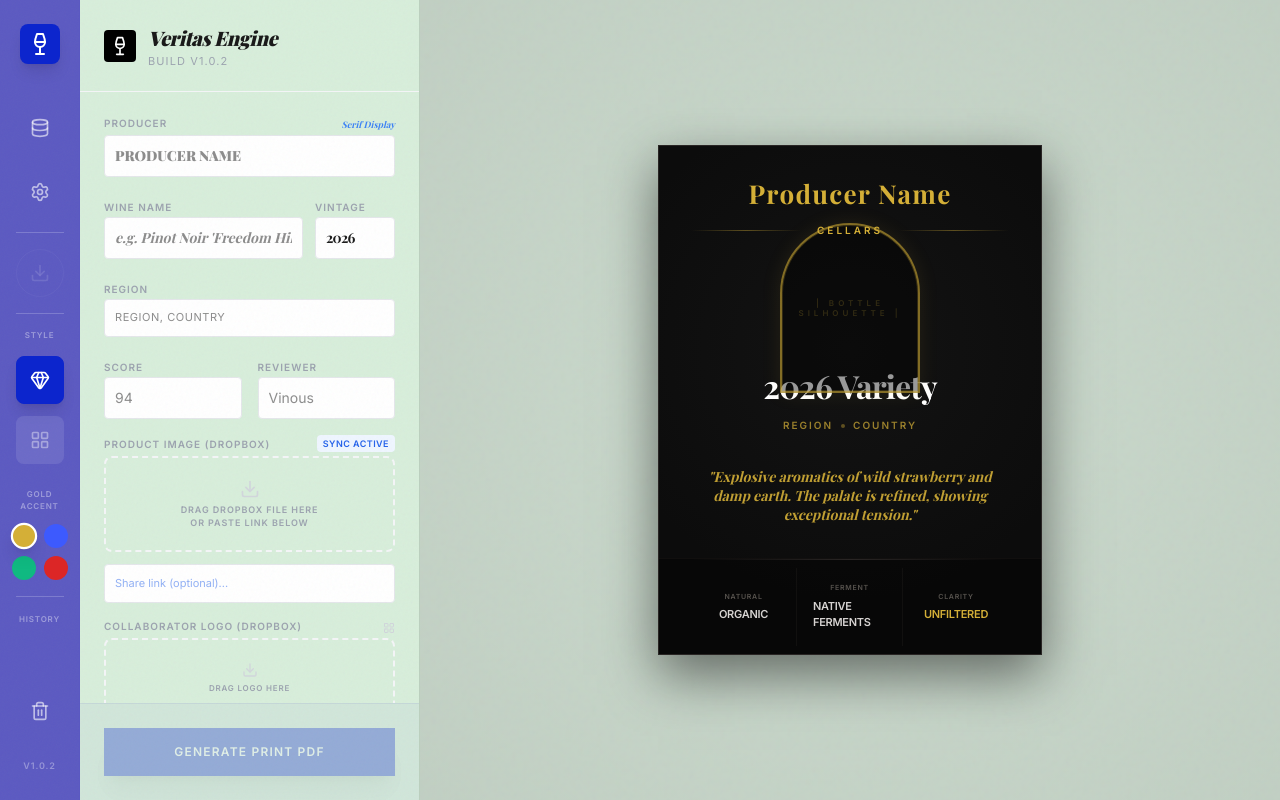
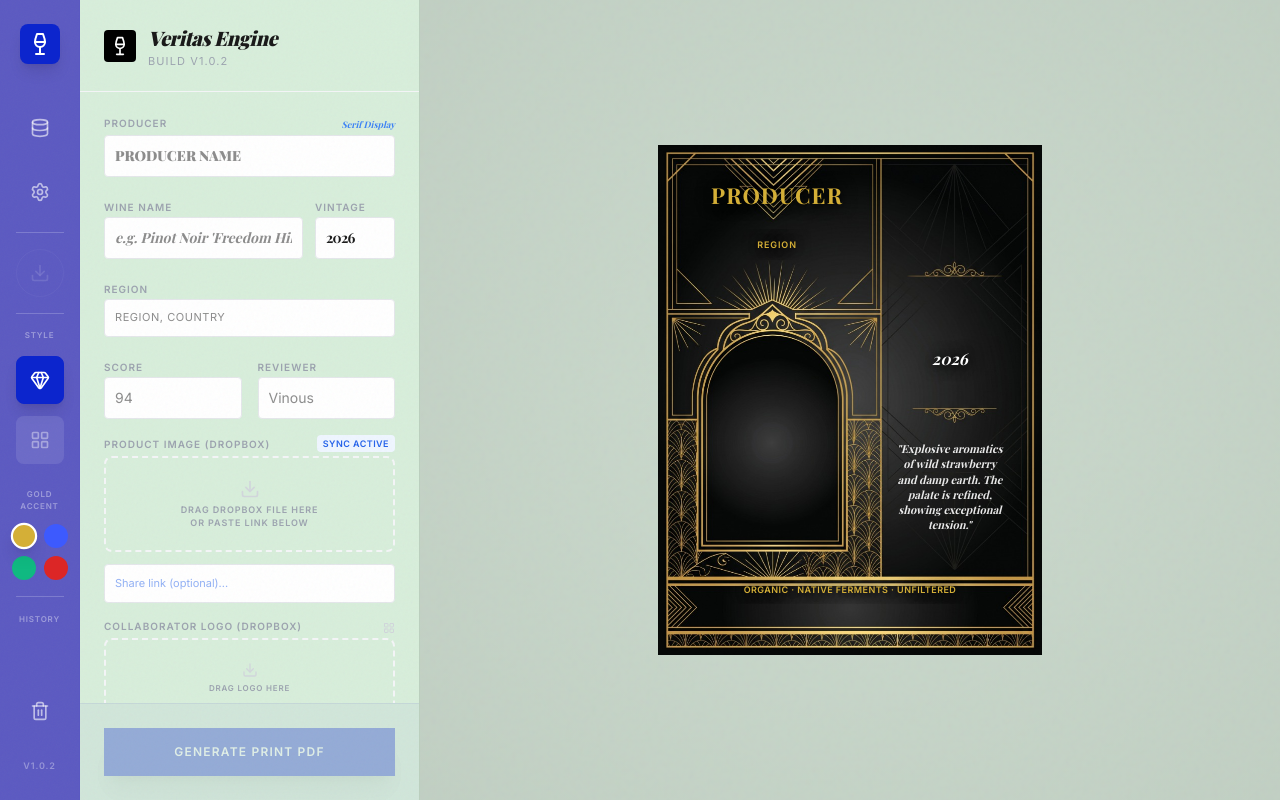
Before and after one commit to Hyper217/veritas-talker-engine, a React (Vite) app: page / in a window 1280 px wide. Built offline with nearby package versions, Linux system fonts and the light colour scheme; a web font is replaced by a local one.

Commit message:
feat: integrate premium gold-and-black Noir theme template and layout coordinates

```diff
--- a/src/components/ShelfTalker.tsx
+++ b/src/components/ShelfTalker.tsx
@@ -92,162 +92,19 @@
       : formatDropboxUrl(logoUrl)
     : null;
   const layout = settings?.designLayout || 'royal-dark';
-  const accentColor = settings?.royalDarkColor || '#D4AF37';
 
   const printClass = forPrint ? 'shadow-none' : '';
-  const noirShadow = forPrint ? '' : 'shadow-[0_20px_50px_rgba(0,0,0,0.5)]';
 
-  const renderNoir = () => (
-    <div
-      className={`shelf-talker w-[384px] h-[510px] bg-[#0c0c0c] flex flex-col font-sans overflow-hidden box-border relative ${noirShadow} border border-stone-800 ${printClass}`}
-      id={`shelf-talker-${product.id}`}
-    >
-      <div className="absolute inset-0 bg-[radial-gradient(circle_at_50%_40%,rgba(60,60,60,0.15)_0%,transparent_70%)]" />
-
-      <header className="pt-8 pb-2 px-8 flex flex-col items-center relative z-10 shrink-0">
-        <h1
-          className="font-serif text-[26px] font-medium tracking-[0.05em] leading-tight"
-          style={{ color: accentColor }}
-        >
-          {product.producer || 'Producer Name'}
-        </h1>
-        <div className="flex items-center gap-4 w-full justify-center mt-3">
-          <div
-            className="h-[1px] flex-1"
-            style={{ background: `linear-gradient(to right, transparent, ${accentColor}66, transparent)` }}
-          />
-          <span
-            className="text-[10px] font-black uppercase tracking-[0.3em]"
-            style={{ color: accentColor }}
-          >
-            Cellars
-          </span>
-          <div
-            className="h-[1px] flex-1"
-            style={{ background: `linear-gradient(to left, transparent, ${accentColor}66, transparent)` }}
-          />
-        </div>
-      </header>
-
-      <div className="flex-1 min-h-0 px-8 py-2 flex flex-col relative">
-        <div className="flex flex-1 min-h-0 gap-2 items-center relative">
-          <div className="flex-1 flex flex-col items-center justify-center min-h-0">
-            <div
-              className="w-[140px] h-[170px] max-h-full rounded-t-[70px] border-2 flex items-center justify-center bg-black/40 relative"
-              style={{ borderColor: `${accentColor}99`, boxShadow: `0 0 20px ${accentColor}1A` }}
-            >
-              <div
-                className="absolute inset-0 rounded-t-[70px] border pointer-events-none"
-                style={{ borderColor: `${accentColor}33` }}
-              />
-              {imageUrl ? (
-                <img
-                  src={imageUrl}
-                  alt="Bottle"
-                  className="h-[90%] object-contain filter brightness-[1.1] contrast-[1.1]"
-                  crossOrigin="anonymous"
-                />
-              ) : (
-                <div
-                  className="text-[8px] font-black uppercase tracking-[0.5em] leading-[10px] text-center px-4"
-                  style={{ color: `${accentColor}33` }}
-                >
-                  | Bottle
-                  <br />
-                  Silhouette |
-                </div>
-              )}
-            </div>
-          </div>
-
-          {product.score && product.score > 0 && (
-            <div className="flex flex-col items-end justify-center pt-8 pr-2 shrink-0">
-              <span
-                className="text-[7px] font-black uppercase tracking-[0.2em] leading-none mb-2 opacity-50 whitespace-nowrap"
-                style={{ color: accentColor }}
-              >
-                Critical Score
-              </span>
-              <div className="flex items-baseline gap-1">
-                <span
-                  className="text-[72px] font-black leading-none drop-shadow-[0_4px_10px_rgba(0,0,0,0.8)]"
-                  style={{
-                    color: accentColor,
-                  }}
-                >
-                  {product.score}
-                </span>
-                <span
-                  className="text-[12px] italic font-serif leading-none opacity-80"
-                  style={{ color: accentColor }}
-                >
-                  pts
-                </span>
-              </div>
-            </div>
-          )}
-        </div>
-
-        <div className="text-center mt-2 shrink-0">
-          <h2 className="font-serif text-[32px] text-white font-medium leading-none tracking-tight">
-            {product.vintage} {product.name.split("'")[0].trim() || 'Variety'}
-          </h2>
-          {product.name.includes("'") && (
-            <p
-              className="font-serif italic text-[18px] leading-none mt-1.5"
-              style={{ color: `${accentColor}E6` }}
-            >
-              '{product.name.split("'")[1].replace("'", "").trim()}'
-            </p>
-          )}
-
-          <div
-            className="flex items-center gap-2 justify-center mt-4 text-[10px] font-black uppercase tracking-[0.2em]"
-            style={{ color: `${accentColor}B3` }}
-          >
-            <span>{product.region?.split(',')[0].trim() || 'REGION'}</span>
-            <span className="w-1 h-1 rounded-full" style={{ backgroundColor: `${accentColor}66` }} />
-            <span>{product.region?.split(',')[1]?.trim() || 'COUNTRY'}</span>
-          </div>
-        </div>
-
-        <div className="flex-1 min-h-0 mt-2 overflow-hidden px-1">
-          <NoirAutoSizeText text={product.description} accentColor={accentColor} />
-        </div>
-      </div>
-
-      <footer className="h-24 shrink-0 bg-black/40 border-t border-stone-900/50 flex flex-col px-8 relative z-10">
-        <div className="h-[1px] w-full bg-gradient-to-r from-transparent via-stone-800 to-transparent shrink-0" />
-        <div className="flex-1 min-h-0 grid grid-cols-3 divide-x divide-stone-900/50 py-2">
-          <div className="flex flex-col items-center justify-center gap-1">
-            <span className="text-[7px] text-stone-600 font-black uppercase tracking-widest">Natural</span>
-            <span className="text-[11px] text-stone-300 font-bold tracking-tight">
-              {product.tags[0] || 'Organic'}
-            </span>
-          </div>
-          <div className="flex flex-col items-center justify-center gap-1 px-4">
-            <span className="text-[7px] text-stone-600 font-black uppercase tracking-widest">Ferment</span>
-            <span className="text-[11px] text-stone-300 font-bold tracking-tight">
-              {product.tags[1] || 'Native'}
-            </span>
-          </div>
-          <div className="flex flex-col items-center justify-center gap-1">
-            <span className="text-[7px] text-stone-600 font-black uppercase tracking-widest">Clarity</span>
-            <span className="text-[11px] font-bold tracking-tight" style={{ color: accentColor }}>
-              {product.tags[2] || 'Unfiltered'}
-            </span>
-          </div>
-        </div>
-      </footer>
-    </div>
-  );
-
-  const renderFlowImport = () => {
-    const preset = FLOW_PRESETS['flow-art-deco'];
+  const renderFlowImport = (presetKey: 'royal-dark' | 'flow-art-deco') => {
+    const preset = FLOW_PRESETS[presetKey];
     const flowLayout = preset.layout;
     const { zones } = flowLayout;
     const textColor = preset.textColor;
-    const flowAccent = preset.accentColor;
+
+    // Override default accentColor with user selected royalDarkColor if it exists
+    const flowAccent = (presetKey === 'royal-dark' && settings?.royalDarkColor)
+      ? settings.royalDarkColor
+      : preset.accentColor;
 
     const shadowColor = flowLayout.textShadowColor ?? 'rgba(0,0,0,0.85)';
     const shadowBlur = flowLayout.textShadowBlur ?? 8;
@@ -277,7 +134,7 @@
         ) : (
           <div className="absolute inset-0 bg-stone-100 flex items-center justify-center p-8 text-center">
             <p className="text-[11px] font-bold uppercase tracking-widest text-stone-400">
-              Art Deco design preset background missing
+              Design preset background missing
             </p>
           </div>
         )}
@@ -290,7 +147,7 @@
           >
             <p
               className="text-[9px] font-bold uppercase tracking-widest leading-none text-center w-full"
-              style={{ color: textColor, textShadow }}
+              style={{ color: presetKey === 'royal-dark' ? flowAccent : textColor, textShadow }}
             >
               {product.region || 'Region'}
             </p>
@@ -298,28 +155,46 @@
 
           {/* Producer */}
           <div
-            className="absolute flex items-end overflow-hidden px-0.5"
+            className={`absolute flex overflow-hidden px-0.5 ${presetKey === 'royal-dark' ? 'items-center justify-center' : 'items-end'}`}
             style={zoneStyle(zones.producer)}
           >
+            {presetKey === 'royal-dark' ? (
+              <p
+                className="font-serif text-[22px] font-medium tracking-[0.05em] uppercase leading-tight text-center w-full"
+                style={{ color: flowAccent, textShadow }}
+              >
+                {product.producer || 'Producer'}
+              </p>
+            ) : (
               <p
                 className="font-serif text-[20px] font-black uppercase leading-tight w-full"
                 style={{ color: textColor, textShadow }}
               >
                 {product.producer || 'Producer'}
               </p>
+            )}
           </div>
 
           {/* Wine name + vintage */}
           <div
-            className="absolute flex items-start overflow-hidden px-0.5"
+            className={`absolute flex overflow-hidden px-0.5 ${presetKey === 'royal-dark' ? 'items-center justify-center' : 'items-start'}`}
             style={zoneStyle(zones.wineName)}
           >
+            {presetKey === 'royal-dark' ? (
+              <p
+                className="font-serif text-[16px] italic leading-snug text-center w-full"
+                style={{ color: textColor, textShadow }}
+              >
+                {product.vintage} {product.name}
+              </p>
+            ) : (
               <p
                 className="font-serif text-[14px] italic leading-snug w-full"
                 style={{ color: textColor, textShadow }}
               >
                 {product.vintage} {product.name}
               </p>
+            )}
           </div>
 
           {/* Score */}
@@ -328,12 +203,25 @@
               className="absolute flex flex-col items-center justify-center overflow-hidden"
               style={zoneStyle(zones.score)}
             >
+              {presetKey === 'royal-dark' ? (
+                <>
+                  <span className="font-serif text-[42px] font-black leading-none" style={{ color: flowAccent, textShadow }}>
+                    {product.score}
+                  </span>
+                  <span className="text-[9px] font-bold uppercase opacity-80" style={{ color: flowAccent }}>
+                    {product.reviewer || 'PTS'}
+                  </span>
+                </>
+              ) : (
+                <>
                   <span className="font-serif text-2xl font-black leading-none" style={{ color: flowAccent, textShadow }}>
                     {product.score}
                   </span>
                   <span className="text-[6px] font-bold uppercase opacity-80" style={{ color: flowAccent }}>
                     {product.reviewer || 'PTS'}
                   </span>
+                </>
+              )}
             </div>
           )}
 
@@ -361,7 +249,15 @@
                 panelOpacity > 0 ? hexToRgba(panelColor, panelOpacity / 100) : 'transparent',
             }}
           >
+            {presetKey === 'royal-dark' ? (
+              <AutoSizeText
+                text={product.description}
+                color={`${textColor}E6`}
+                className="flex items-center px-1 text-center font-serif"
+              />
+            ) : (
               <AutoSizeText text={product.description} color={textColor} />
+            )}
           </div>
 
           {/* Tags */}
@@ -370,7 +266,7 @@
             style={zoneStyle(zones.tags)}
           >
             <p
-              className="text-[8px] font-black uppercase tracking-wider text-center leading-none w-full"
+              className="text-[9px] font-black uppercase tracking-wider text-center leading-none w-full"
               style={{ color: flowAccent, textShadow }}
             >
               {tags.slice(0, 3).join(tagSep)}
@@ -396,9 +292,5 @@
     );
   };
 
-  if (layout === 'flow-art-deco') {
-    return renderFlowImport();
+  return renderFlowImport(layout);
 }
-
-  return renderNoir();
-}
--- a/src/lib/flowLayout.ts
+++ b/src/lib/flowLayout.ts
@@ -1,4 +1,4 @@
-import { FlowDesignLayout, FlowZone } from '../types';
+import { FlowDesignLayout, FlowZone, DesignLayout } from '../types';
 
 /** Matches Flow art with left arch, right text column, footer band */
 export const ART_DECO_FLOW_LAYOUT: FlowDesignLayout = {
@@ -21,6 +21,27 @@
   },
 };
 
+/** Coordinates for the user's uploaded premium Noir gold-and-black image template */
+export const NOIR_FLOW_LAYOUT: FlowDesignLayout = {
+  preset: 'art-deco',
+  textOnDark: true,
+  descriptionPanelOpacity: 0,
+  tagSeparator: ' · ',
+  textShadowColor: 'rgba(0,0,0,0.85)',
+  textShadowBlur: 8,
+  descriptionPanelColor: '#ffffff',
+  zones: {
+    region: { top: 16.5, left: 6, width: 50, height: 6 },
+    producer: { top: 5, left: 6, width: 50, height: 10 },
+    wineName: { top: 34, left: 60, width: 32, height: 16 },
+    score: { top: 4, left: 60, width: 32, height: 21 },
+    bottle: { top: 29.5, left: 10, width: 38, height: 50.5 },
+    description: { top: 54, left: 60, width: 32, height: 26 },
+    tags: { top: 84.5, left: 6, width: 88, height: 5.5 },
+    logo: { top: 92, left: 42, width: 16, height: 6 },
+  },
+};
+
 export interface FlowPreset {
   name: string;
   backgroundImageUrl: string;
@@ -29,7 +50,14 @@
   layout: FlowDesignLayout;
 }
 
-export const FLOW_PRESETS: Record<'flow-art-deco', FlowPreset> = {
+export const FLOW_PRESETS: Record<DesignLayout, FlowPreset> = {
+  'royal-dark': {
+    name: 'Noir',
+    backgroundImageUrl: '/designs/noir.jpg',
+    textColor: '#ffffff',
+    accentColor: '#D4AF37',
+    layout: NOIR_FLOW_LAYOUT,
+  },
   'flow-art-deco': {
     name: 'Art Deco',
     backgroundImageUrl: '/designs/art-deco.png',
```
Also changed, not shown: public/designs/noir.jpg (added). Lines whose indentation alone changed are shown as unchanged.
